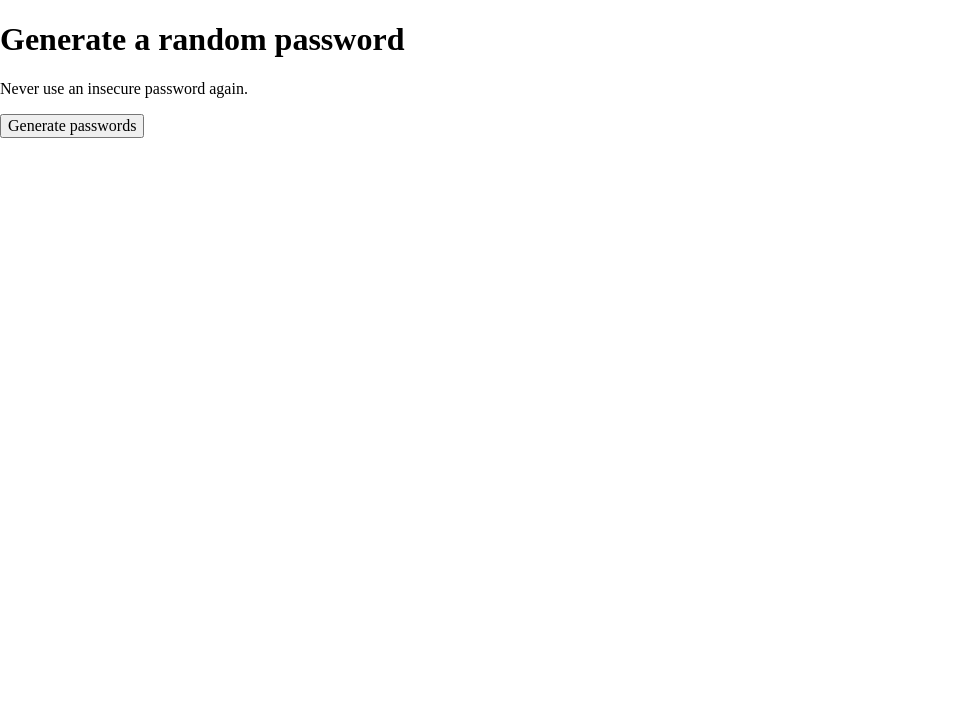
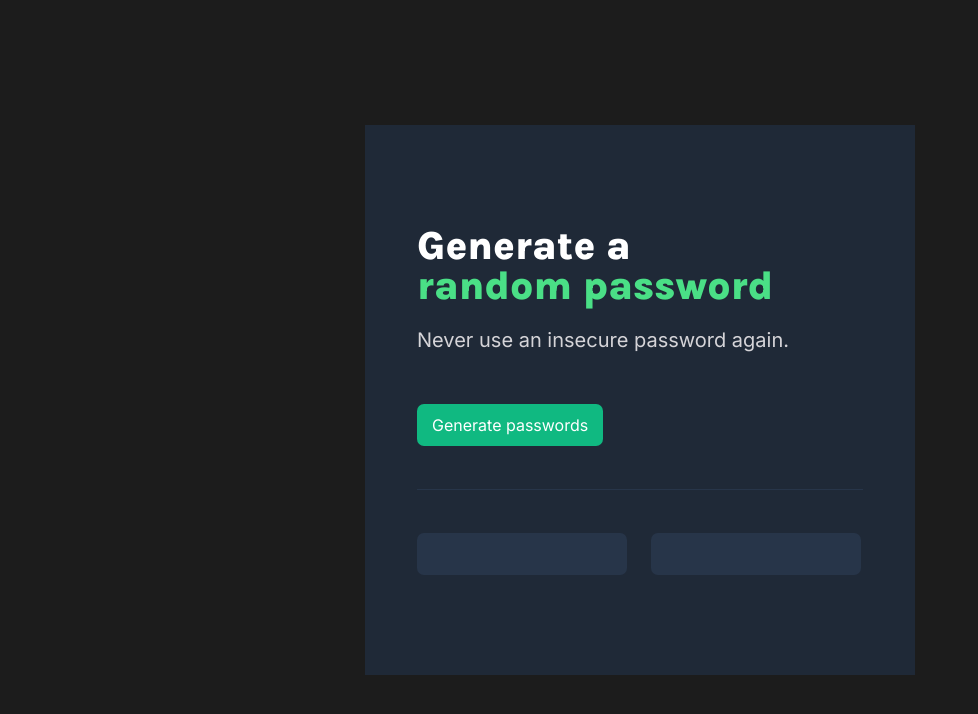
Before and after one commit to ste1v0/scrimba, a plain HTML site: page password-generator/index.html in a window 1280 px wide. Shown: the whole page, without its empty margins (0-978 px from the left). Drawn offline with nearby package versions, Linux system fonts and the light colour scheme.

Commit message:
feat: add css styling

```diff
--- a/password-generator/index.css
+++ b/password-generator/index.css
@@ -1,3 +1,95 @@
 body {
     margin: 0;
+    display: flex;
+    align-items: center;
+    justify-content: center;
+    background: #1C1C1C;
+    color: #fff;
+    font-family: 'Karla', sans-serif;
 }
+
+#container {
+    display: flex;
+    flex-direction: column;
+    justify-content: center;
+    width: 550px;
+    height: 550px;
+    background: #1F2937;
+}
+
+#text {
+    display: flex;
+    flex-direction: column;
+}
+
+#content {
+    margin-left: 52px;
+    margin-right: 52px;
+}
+
+#btn-pws {
+    display: flex;
+    flex-direction: column;
+    align-items: start;
+    gap: 35px;
+}
+
+hr {
+    background: #273549;
+    height: 1px;
+    width: 100%;
+    border: 0
+}
+
+h1 {
+    font-size: 40px;
+    font-weight: 800;
+    line-height: 40px;
+    width: 360px;
+    margin: 0
+}
+
+p {
+    color: #D5D4D8;
+    font-size: 20px;
+    font-family: Inter;
+    font-weight: 400;
+    line-height: 28px;
+    margin-bottom: 50px;
+}
+
+#btn {
+    background: #10B981;
+    color: #fff;
+    padding: 9px 15px;
+    border: 0;
+    border-radius: 7px;
+    font-size: 16px;
+    font-family: Inter;
+    font-weight: 500;
+    line-height: 24px;
+}
+
+#span {
+    color: #4ADF86;
+}
+
+#passwords {
+    display: flex;
+    flex-direction: row;
+    text-align: center;
+    gap: 24px;
+}
+
+.password {
+    padding: 5px 15px;
+    color: #55F991;
+    width: 180px;
+    height: 32px;
+    font-size: 16px;
+    font-family: Inter;
+    font-weight: 500;
+    line-height: 32px;
+    background: #273549;
+    border-radius: 7px;
+}
--- a/password-generator/index.html
+++ b/password-generator/index.html
@@ -1,15 +1,27 @@
 <html>
-    <head><link rel="stylesheet" href="https://cdnjs.cloudflare.com/ajax/libs/normalize/8.0.1/normalize.css">
+    <head>
+        <link rel="stylesheet" href="https://cdnjs.cloudflare.com/ajax/libs/normalize/8.0.1/normalize.css">
         <link rel="stylesheet" href="index.css">
+        <link rel="preconnect" href="https://fonts.googleapis.com">
+        <link rel="preconnect" href="https://fonts.gstatic.com" crossorigin>
+        <link href="https://fonts.googleapis.com/css2?family=Inter&family=Karla:wght@400;800&display=swap" rel="stylesheet">
     </head>
     <body>
-        <h1>Generate a random password</h1>
-        <p>Never use an insecure password again.</p>
-        <button onclick="generate()">Generate passwords</button>
-        <div class="horizontal-line"></div>
-        <div class="passwords">
-            <div class="passwordOne"></div>
-            <div class="passwordTwo"></div>
+        <div id="container">
+            <div id="content">
+                <div id="text">
+                    <h1>Generate a <span id="span">random password</span></h1>
+                    <p>Never use an insecure password again.</p>
+                 </div>
+                <div id="btn-pws">
+                    <button id="btn" onclick="generate()">Generate passwords</button>
+                    <hr>
+                    <div id="passwords">
+                        <div class="password" id="passwordOne"></div>
+                        <div class="password" id="passwordTwo"></div>
+                    </div>
+                </div>
+            </div>
         </div>
         <script src="index.js"></script>
     </body>
--- a/password-generator/index.js
+++ b/password-generator/index.js
@@ -4,8 +4,8 @@ const characters =
 
 // console.log(characters.length)
 
-let passwordOne = document.querySelector(".passwordOne")
-let passwordTwo = document.querySelector(".passwordTwo")
+let passwordOne = document.querySelector("#passwordOne")
+let passwordTwo = document.querySelector("#passwordTwo")
 
 function generate() {
     let firstPassword = ''
```
